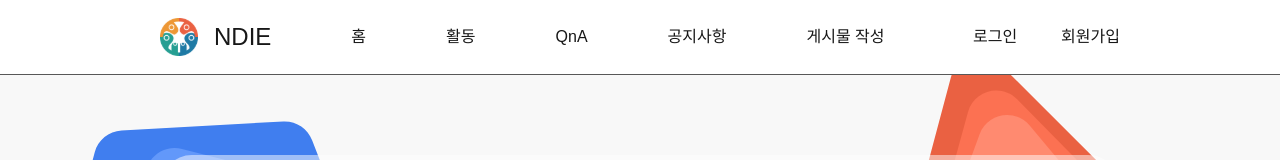
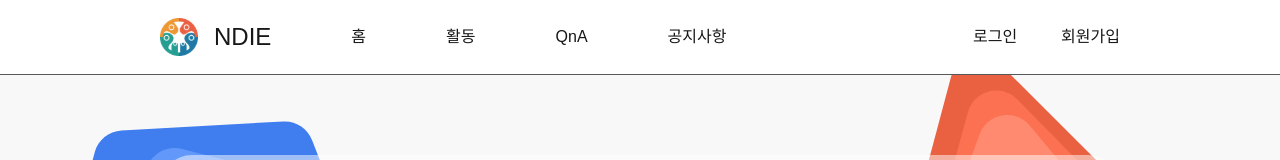
Before and after one commit to LuffyPiratesYeah/NDIE-FE, a Next.js app: page / in a window 1280 px wide. Shown: the top 160 px of the page. Built offline with nearby package versions, Linux system fonts and the light colour scheme.

Commit message:
fead(#24) :: 헤더 로그인시 게시물 작성 뜨기

```diff
--- a/src/components/layout/Header.tsx
+++ b/src/components/layout/Header.tsx
@@ -31,7 +31,7 @@ export const Header = () => {
         <Link href="/act">활동</Link>
         <Link href="/qna">QnA</Link>
         <Link href="/announcement">공지사항</Link>
-        <Link href="/write">게시물 작성</Link>
+        {token && <Link href="/write">게시물 작성</Link>}
       </div>
       <div className="flex gap-11 items-center">
         {token ? (
```
